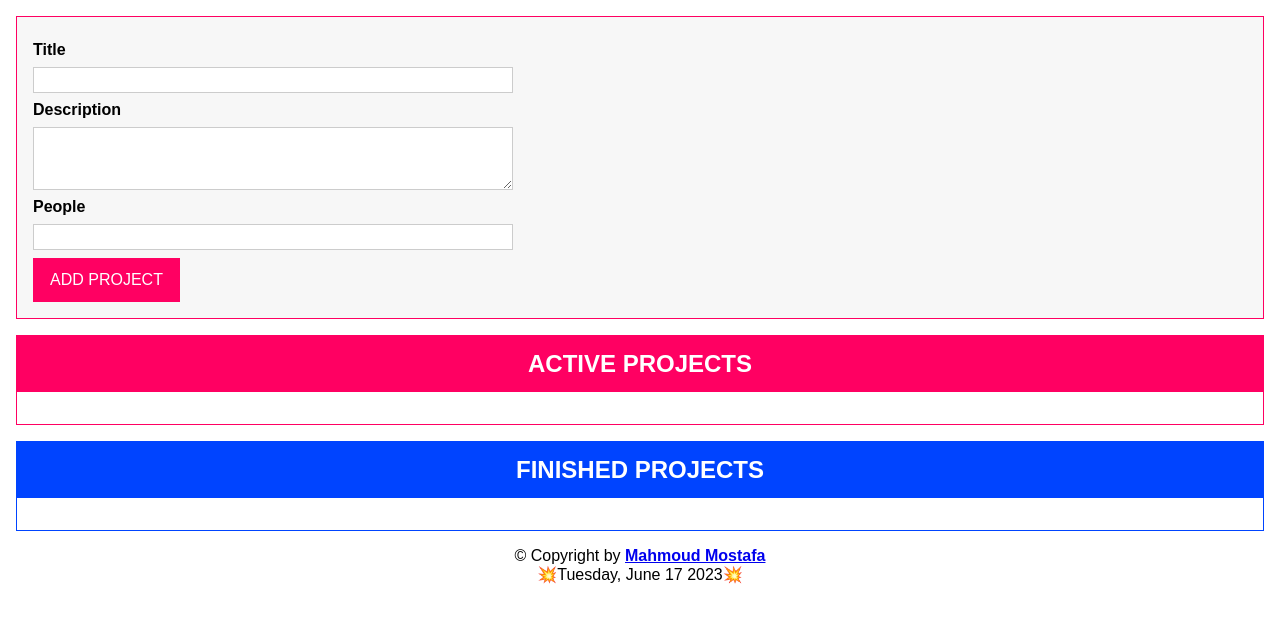
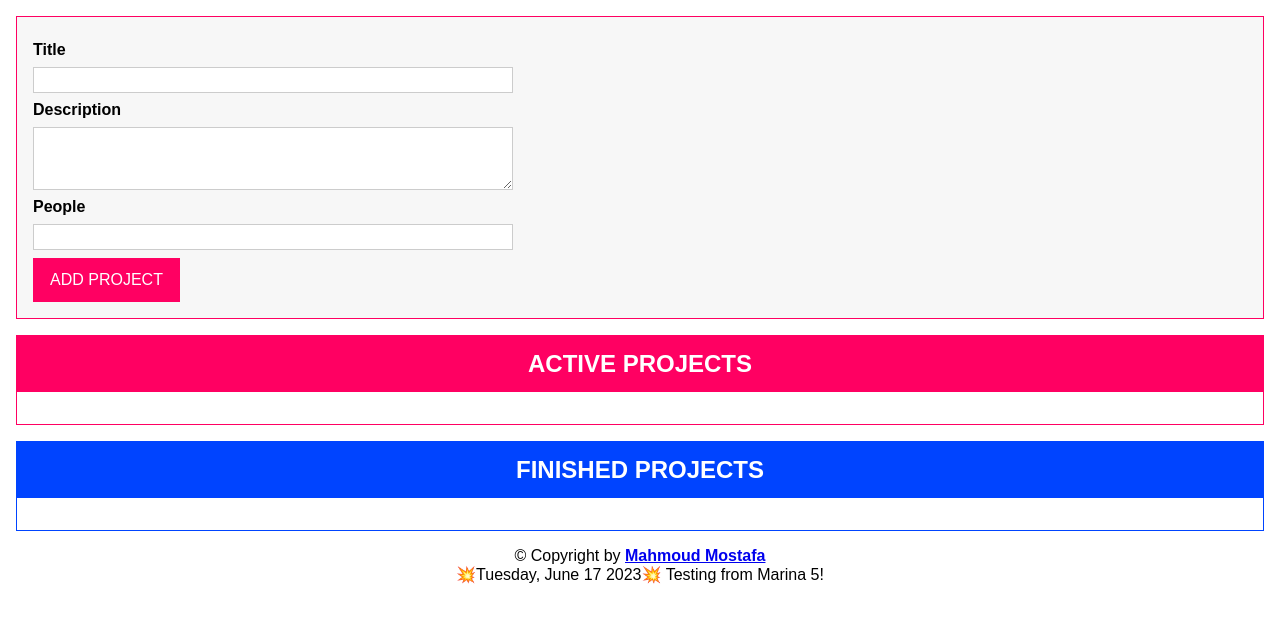
Before and after one commit to Mahmoud-Moustafa93/project-manager, a website built with webpack: page index.html in a window 1280 px wide. Built offline with nearby package versions, Linux system fonts and the light colour scheme.

Commit message:
Update index.html

```diff
--- a/index.html
+++ b/index.html
@@ -51,6 +51,7 @@
         >Mahmoud Mostafa</a
       ><br />
       💥Tuesday, June 17 2023💥
+      Testing from Marina 5!
     </p>
   </body>
 </html>
```
